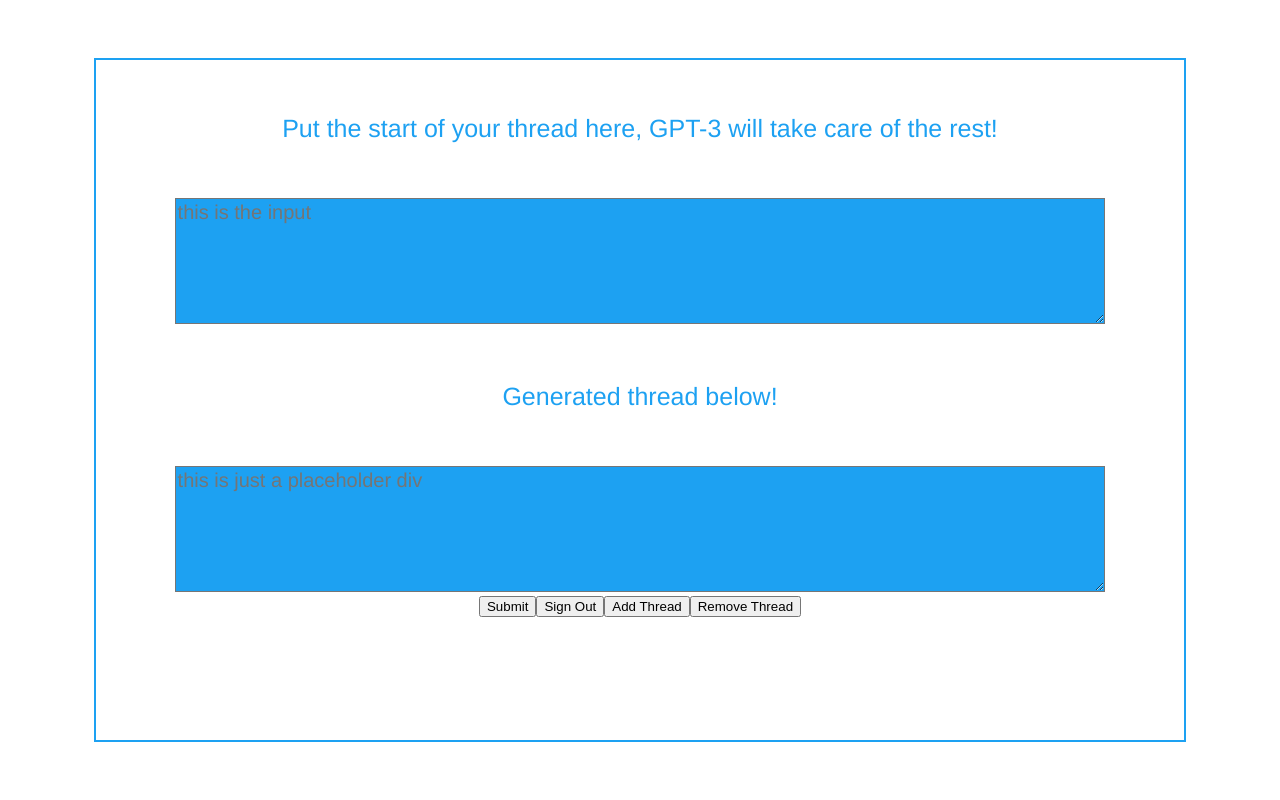
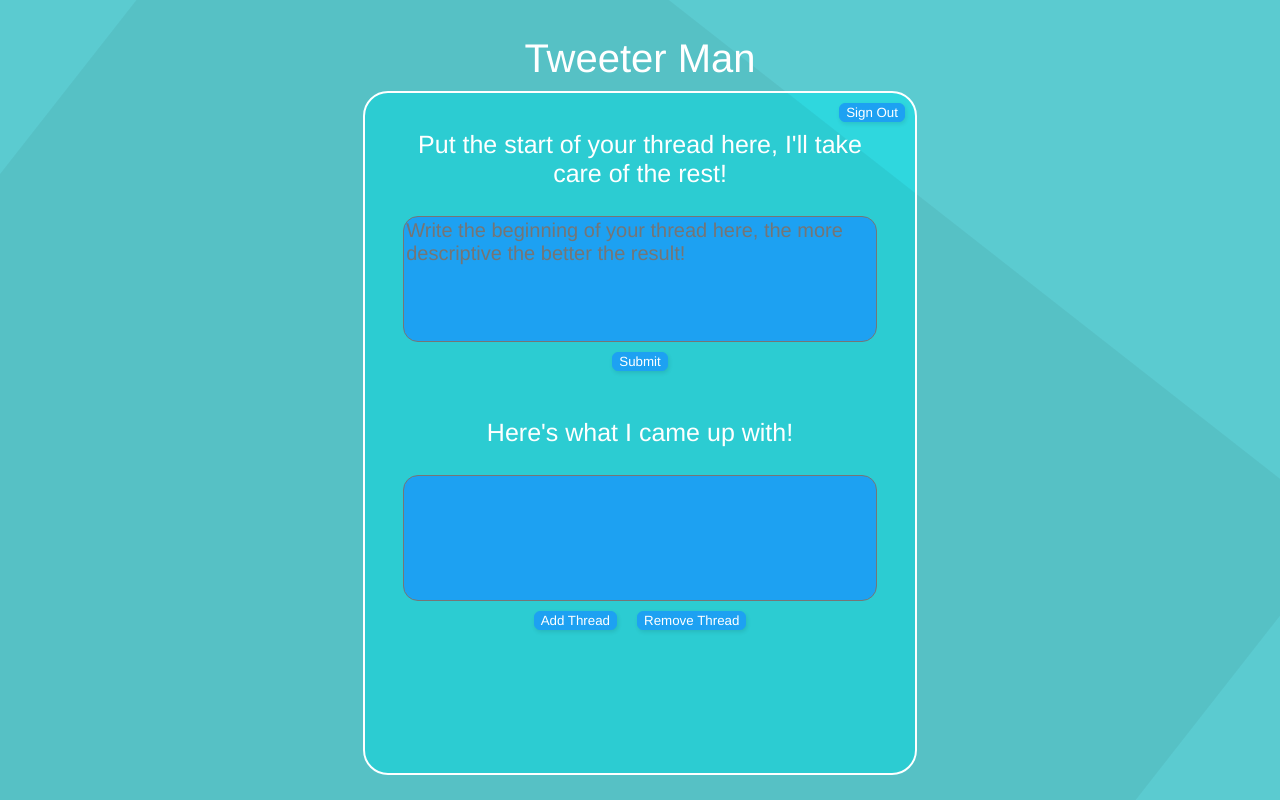
Before and after one commit to aidenzegil/tweet-gen-web, a React (Create React App) app: page / in a window 1280 px wide. Built offline with nearby package versions, Linux system fonts and the light colour scheme.

Commit message:
working with new background and functions than handle response from backend

```diff
--- a/package.json
+++ b/package.json
@@ -7,10 +7,13 @@
     "@testing-library/react": "^13.2.0",
     "@testing-library/user-event": "^13.5.0",
     "firebase": "^9.8.0",
+    "install": "^0.13.0",
+    "npm": "^8.10.0",
     "react": "^18.1.0",
     "react-dom": "^18.1.0",
     "react-scripts": "5.0.1",
     "react-tsparticles": "^2.0.6",
+    "tsparticles": "^2.0.6",
     "tsparticles-engine": "^2.0.6",
     "web-vitals": "^2.1.4"
   },
--- a/src/App.js
+++ b/src/App.js
@@ -2,15 +2,14 @@ import "./sass/App.css";
 import { useState } from "react";
 import { useTwitterAuth } from "./utils/useTwitterAuth";
 import GeneratedThread from "./components/GeneratedThread";
-import {useGenerateThread} from "./utils/useGenerateThread"
+import { useGenerateThread } from "./utils/useGenerateThread";
 
 function App() {
   const [numberOfThreads, setNumberOfThreads] = useState(1);
   const [userTweet, setUserTweet] = useState("");
-
   const [signOut, signIn, userInfo] = useTwitterAuth();
   const [generate, thread] = useGenerateThread(userTweet, numberOfThreads);
-  const displayedOutput = GeneratedThread(numberOfThreads, userTweet);
+  const displayedOutput = GeneratedThread(numberOfThreads, thread);
 
   const addThread = () => {
     numberOfThreads < 4
@@ -24,32 +23,34 @@ function App() {
       : alert("Minimum thread amount reached");
   };
 
-
   return (
     <div className="App">
+      <header className="Header" style={{top: 0, marginTop: 0, fontSize: 40, padding: 10}}>Tweeter Man</header>
       {userInfo ? (
         <div
           id="application"
           className="Container"
           style={{ display: "block" }}
         >
+          <button className="Btn" onClick={signOut} style={{top: 0, right: 0, position: "absolute"}}>
+            Sign Out
+          </button>
           <header className="Header">
-            Put the start of your thread here, GPT-3 will take care of the rest!
+            Put the start of your thread here, I'll take care of the rest!
           </header>
           <textarea
             className="Input"
-            placeholder="this is the input"
+            placeholder="Write the beginning of your thread here, the more descriptive the better the result!"
             maxLength="280"
             value={userTweet}
-            onChange={e => setUserTweet(e.target.value)}
+            onChange={(e) => setUserTweet(e.target.value)}
           />
-          <header className="Header">Generated thread below!</header>
+          <button className="Btn" onClick={generate}>
+            Submit
+          </button>
+          <header className="Header">Here's what I came up with!</header>
           {displayedOutput}
           <div className="BtnContainer">
-            <button className="Btn" onClick={generate}> Submit </button>
-            <button className="Btn" onClick={signOut}>
-              Sign Out
-            </button>
             <button className="Btn" onClick={addThread}>
               Add Thread
             </button>
@@ -60,8 +61,8 @@ function App() {
         </div>
       ) : (
         <div id="login" className="Container">
-          <button className="Btn" onClick={signIn}>
-            Sign In
+          <button className="Btn" onClick={signIn} style={{padding: 50, fontSize: 20}}>
+            Sign in with Twitter
           </button>
         </div>
       )}
--- a/src/components/GeneratedThread.js
+++ b/src/components/GeneratedThread.js
@@ -1,10 +1,13 @@
 import React from "react";
-import { useState } from "react";
+import { useState, useEffect } from "react";
 
-const GeneratedThread = (numberOfThreads, userTweet, thread) => {
-  const [generatedTweet, setGeneratedTweet] = useState(["", "", "", ""])
-
-  // making different inputs based on text
+const GeneratedThread = (numberOfThreads, thread) => {
+  const [shown, setShown] = useState(["", "", "", ""])
+  const [oldThread, setOldThread] = useState(thread)
+  if (oldThread !== thread) {
+    setOldThread(thread)
+    setShown(thread)
+  }
 
   const displayedInputs = () => {
     const inputs = [];
@@ -13,9 +16,9 @@ const GeneratedThread = (numberOfThreads, userTweet, thread) => {
         <textarea
           id="1"
           className="Input"
-          placeholder="this is just a placeholder div"
           maxLength="280"
-          value = {generatedTweet[i]}
+          value = {shown[i]}
+          onChange={(e) => setShown(shown.splice(i, 1, e.target.value))}
         />
       );
     }
--- a/src/sass/App.css
+++ b/src/sass/App.css
@@ -1,9 +1,114 @@
+body {
+  -webkit-animation: theme 21s linear infinite;
+          animation: theme 21s linear infinite;
+}
+
+body:before {
+  content: '';
+  display: block;
+  position: fixed;
+  z-index: -1;
+  top: 0;
+  width: 100vw;
+  height: 100vh;
+  width: 100vmax;
+  height: 100vmax;
+  background: rgba(0, 0, 0, 0.05);
+  -webkit-animation: background 90s linear infinite;
+          animation: background 90s linear infinite;
+}
+
+body:after {
+  left: 15vw;
+}
+
+body:before {
+  right: 15vw;
+  -webkit-animation-delay: -30s;
+          animation-delay: -30s;
+  animation-direction: reverse;
+}
+
+@-webkit-keyframes theme {
+  0% {
+    background: #74C390;
+  }
+  16% {
+    background: #5DBDB6;
+  }
+  33% {
+    background: #59D4E1;
+  }
+  50% {
+    background: #51BCE8;
+  }
+  66% {
+    background: #FA5374;
+  }
+  83% {
+    background: #E46653;
+  }
+  100% {
+    background: #74C390;
+  }
+}
+
+@keyframes theme {
+  0% {
+    background: #74C390;
+  }
+  16% {
+    background: #5DBDB6;
+  }
+  33% {
+    background: #59D4E1;
+  }
+  50% {
+    background: #51BCE8;
+  }
+  66% {
+    background: #FA5374;
+  }
+  83% {
+    background: #E46653;
+  }
+  100% {
+    background: #74C390;
+  }
+}
+
+@-webkit-keyframes background {
+  0% {
+    -webkit-transform: rotate(0deg);
+            transform: rotate(0deg);
+  }
+  100% {
+    -webkit-transform: rotate(360deg);
+            transform: rotate(360deg);
+  }
+}
+
+@keyframes background {
+  0% {
+    -webkit-transform: rotate(0deg);
+            transform: rotate(0deg);
+  }
+  100% {
+    -webkit-transform: rotate(360deg);
+            transform: rotate(360deg);
+  }
+}
+
 .App {
   text-align: center;
   font-family: 'Helvetica Neue';
   display: -webkit-box;
   display: -ms-flexbox;
   display: flex;
+  -webkit-box-orient: vertical;
+  -webkit-box-direction: normal;
+      -ms-flex-direction: column;
+          flex-direction: column;
   -webkit-box-pack: center;
       -ms-flex-pack: center;
           justify-content: center;
@@ -27,10 +132,12 @@
   -webkit-box-align: center;
       -ms-flex-align: center;
           align-items: center;
-  -webkit-backdrop-filter: blur(3px);
-          backdrop-filter: blur(3px);
-  border: 2px solid #1DA1F2;
+  -webkit-backdrop-filter: saturate(1.5);
+          backdrop-filter: saturate(1.5);
+  border: 2px solid white;
   overflow-y: auto;
+  max-width: 550px;
+  border-radius: 25px;
 }
 
 .Btn {
@@ -40,19 +147,71 @@
   width: -webkit-fit-content;
   width: -moz-fit-content;
   width: fit-content;
+  margin: 10px;
 }
 
 .Input {
-  height: 15vh;
+  min-height: 15vh;
   width: 85%;
   font-size: 20px;
+  color: white;
   font-family: 'Helvetica Neue';
   background-color: #1DA1F2;
+  border-radius: 15px;
+  display: -webkit-box;
+  display: -ms-flexbox;
+  display: flex;
+  margin: auto;
+  resize: none;
 }
 
 .Header {
-  color: #1DA1F2;
+  color: white;
   font-size: 25px;
+  margin-top: 10px;
   padding: 5%;
 }
+
+/* CSS */
+.Btn {
+  background: #1DA1F2;
+  border: 1px solid #1DA1F2;
+  border-radius: 6px;
+  -webkit-box-shadow: rgba(0, 0, 0, 0.1) 1px 2px 4px;
+          box-shadow: rgba(0, 0, 0, 0.1) 1px 2px 4px;
+  -webkit-box-sizing: border-box;
+          box-sizing: border-box;
+  color: #FFFFFF;
+  cursor: pointer;
+  display: inline-block;
+  font-family: 'Helvetica Neue';
+  height: -webkit-fit-content;
+  height: -moz-fit-content;
+  height: fit-content;
+  width: -webkit-fit-content;
+  width: -moz-fit-content;
+  width: fit-content;
+  margin: 10px;
+  text-align: center;
+  text-rendering: geometricprecision;
+  text-transform: none;
+  -moz-user-select: none;
+   -ms-user-select: none;
+       user-select: none;
+  -webkit-user-select: none;
+  -ms-touch-action: manipulation;
+      touch-action: manipulation;
+  vertical-align: middle;
+}
+
+.Btn:hover,
+.Btn:active {
+  background-color: initial;
+  background-position: 0 0;
+  color: #1DA1F2;
+}
+
+.Btn:active {
+  opacity: .5;
+}
 /*# sourceMappingURL=App.css.map */
--- a/src/sass/App.sass
+++ b/src/sass/App.sass
@@ -1,8 +1,56 @@
+
+body
+    animation: theme 21s linear infinite
+    &:after
+    &:before
+        content: ''
+        display: block
+        position: fixed
+        z-index: -1
+        top: 0
+        width: 100vw // IE/Edge
+        height: 100vh // fallback
+        width: 100vmax
+        height: 100vmax
+        background: rgba(0,0,0,0.05)
+        animation: background 90s linear infinite
+
+    &:after
+        left: 15vw
+
+    &:before
+        right: 15vw
+        animation-delay: -30s
+        animation-direction: reverse
+
+@keyframes theme
+    0%
+        background: #74C390
+    16%
+        background: #5DBDB6
+    33%
+        background: #59D4E1
+    50%
+        background: #51BCE8
+    66%
+        background: #FA5374
+    83%
+        background: #E46653
+    100%
+        background: #74C390
+
+@keyframes background
+    0%
+        transform: rotate(0deg)
+
+    100%
+        transform: rotate(360deg)
 
 .App
     text-align: center
     font-family: 'Helvetica Neue'
     display: flex
+    flex-direction: column
     justify-content: center
     align-items: center
     height: 100vh
@@ -15,22 +63,62 @@
     display: flex
     justify-content: center
     align-items: center
-    backdrop-filter: blur(3px)
-    border: 2px solid #1DA1F2
+    backdrop-filter: saturate(1.5)
+    border: 2px solid white
     overflow-y: auto
+    max-width: 550px
+    border-radius: 25px
 
 .Btn
     height: fit-content
     width: fit-content
+    margin: 10px
 
 .Input
-    height: 15vh
+    min-height: 15vh
     width: 85%
     font-size: 20px
+    color: white
     font-family: 'Helvetica Neue'
     background-color: #1DA1F2
+    border-radius: 15px
+    display: flex
+    margin: auto
+    resize: none
 
 .Header
+    color: white
+    font-size: 25px
+    margin-top: 10px
+    padding: 5%
+
+/* CSS */
+.Btn
+    background: #1DA1F2
+    border: 1px solid #1DA1F2
+    border-radius: 6px
+    box-shadow: rgba(0, 0, 0, 0.1) 1px 2px 4px
+    box-sizing: border-box
+    color: #FFFFFF
+    cursor: pointer
+    display: inline-block
+    font-family: 'Helvetica Neue'
+    height: fit-content
+    width: fit-content
+    margin: 10px
+    text-align: center
+    text-rendering: geometricprecision
+    text-transform: none
+    user-select: none
+    -webkit-user-select: none
+    touch-action: manipulation
+    vertical-align: middle
+
+.Btn:hover,
+.Btn:active
+    background-color: initial
+    background-position: 0 0
     color: #1DA1F2
-    font-size: 25px
-    padding: 5%
+
+.Btn:active
+    opacity: .5
--- a/src/utils/useGenerateThread.js
+++ b/src/utils/useGenerateThread.js
@@ -1,35 +1,19 @@
-// useEffect(() => {
-//     console.log('this was called')
-//     const getText = async () => {
-//        const hitTweet = await fetch('http://127.0.0.1:8000/tweet', {
-//       }).then((response) => response.json())
-//        console.log(hitTweet)
-//        return hitTweet
-//     }
-//   }, [])
+import { useState, useEffect } from "react";
 
-import { useEffect, useState } from "react"
-
-
-async function generateThread(tweet, numberOfThreads) {
-            console.log('this was called')
-               const hitTweet = await fetch('http://127.0.0.1:8000', {
-              }).then((response) => response.json())
-               console.log(hitTweet)
-               return hitTweet
-
-        }
-
-
-
-
+async function generateThread(thread, numberOfThreads, setState) {
+  console.log(JSON.stringify({ body: thread, numberOfThreads}));
+  const hitTweet = await fetch("http://127.0.0.1:8000/tweet/", {
+    method: "POST",
+    headers: {
+        "Content-Type": "application/json",
+    },
+    body: JSON.stringify({ thread, numberOfThreads }),
+  }).then((response) => response.json());
+  setState(hitTweet.substring(1).split(" \n-"))
+}
 
 export const useGenerateThread = (tweet, numberOfThreads) => {
-    const [thread, setThread] = useState(null)
-    const generate = () => generateThread(tweet, numberOfThreads)
-
-    // useEffect(() => {
-    //     setThread(output)
-    // }, [])
-    return [generate, thread]
-}
+  const [thread, setThread] = useState("", "", "", "");
+  const generate = () => generateThread(tweet, numberOfThreads, setThread);
+  return [generate, thread];
+};
```
Also changed, not shown: 2 other files (tests, documents, lock files or other folders).
